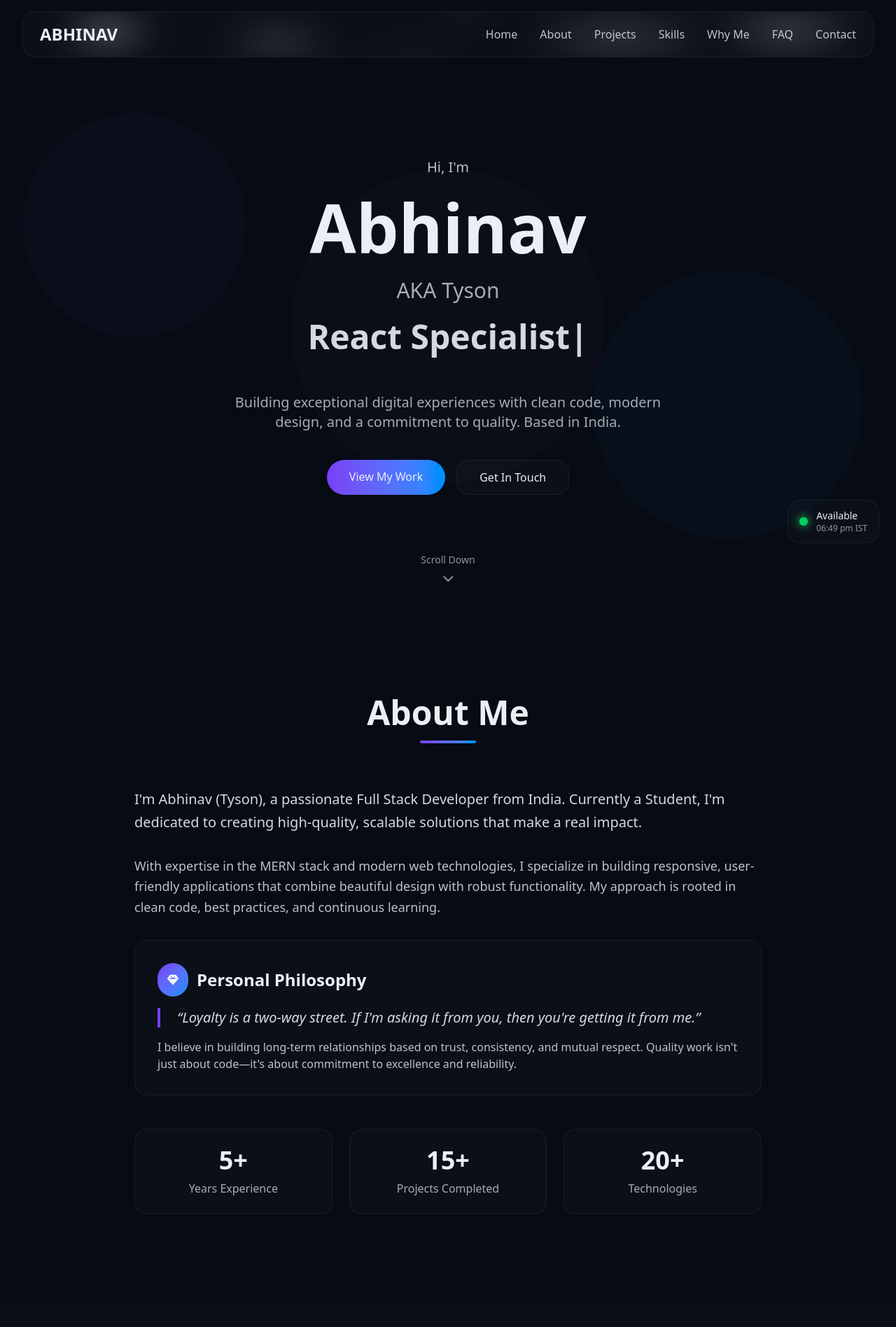
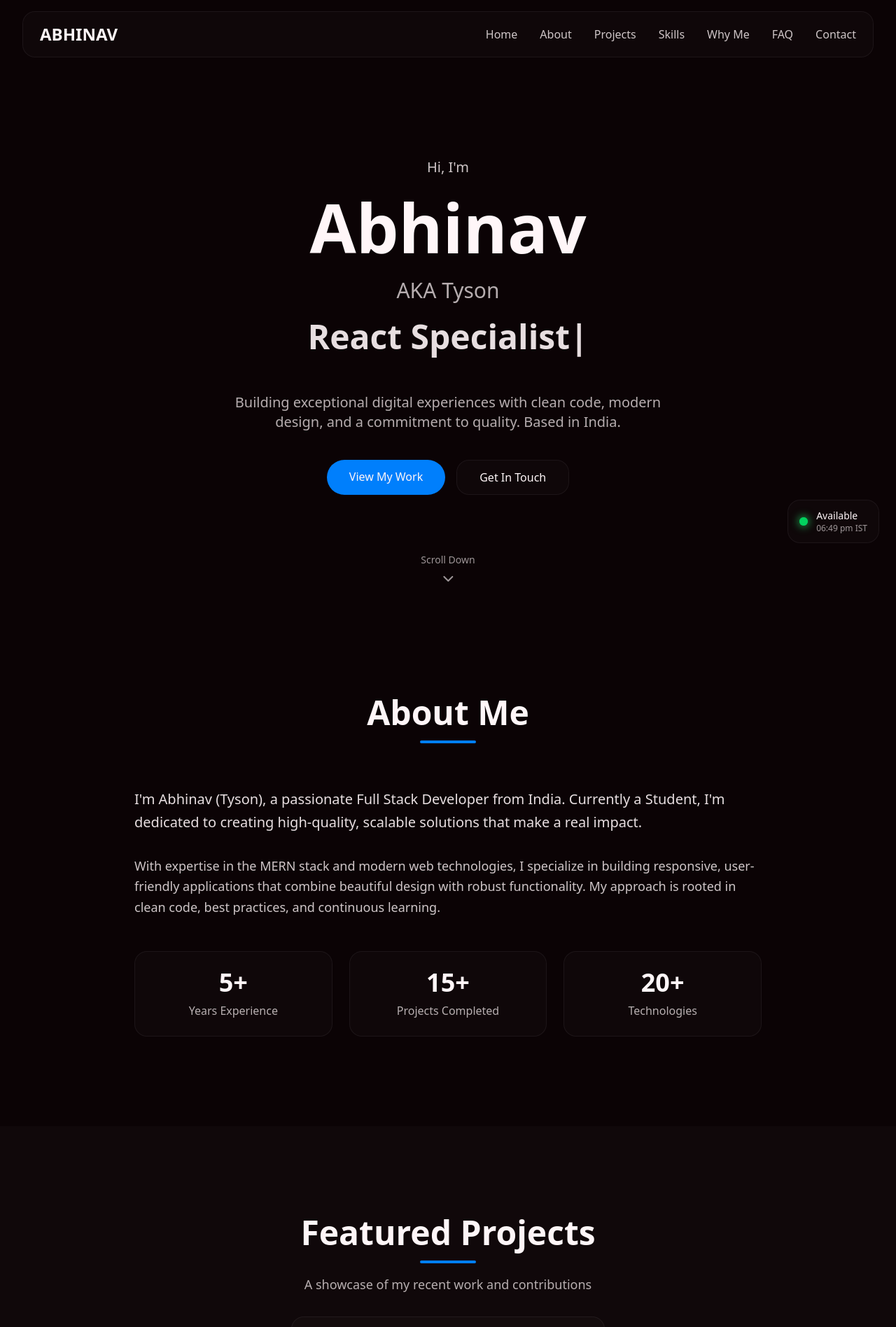
Before and after one commit to abhiiinavpc369/abhinav, a Next.js app: page / in a window 1280 px wide. Shown: the top 1896 px of the page at 70% size. Built offline with nearby package versions, Linux system fonts and the light colour scheme.

Commit message:
feat: implement minimalist theme refinements, blue primary color, and social icon updates

```diff
--- a/app/faq/page.tsx
+++ b/app/faq/page.tsx
@@ -34,10 +34,10 @@ export default function FAQPage() {
                             transition={{ duration: 0.6 }}
                             className="text-center mb-16"
                         >
-                            <h1 className="text-4xl md:text-6xl font-heading font-bold gradient-text mb-4">
+                            <h1 className="text-4xl md:text-6xl font-heading font-bold mb-4">
                                 Frequently Asked Questions
                             </h1>
-                            <div className="w-20 h-1 bg-gradient-to-r from-primary to-secondary mx-auto rounded-full mb-4" />
+                            <div className="w-20 h-1 bg-primary mx-auto rounded-full mb-4" />
                             <p className="text-foreground/70 text-lg max-w-2xl mx-auto">
                                 Got questions? I&apos;ve got answers. Here are some common questions about my work, process, and availability.
                             </p>
@@ -98,7 +98,7 @@ export default function FAQPage() {
                                 </p>
                                 <Link
                                     href="/#contact"
-                                    className="inline-block px-8 py-3 bg-gradient-to-r from-primary to-secondary rounded-full font-medium hover:shadow-lg hover:shadow-primary/50 transition-all hover:scale-105"
+                                    className="inline-block px-8 py-3 bg-primary rounded-full font-medium transition-all hover:scale-105"
                                 >
                                     Get In Touch
                                 </Link>
--- a/app/globals.css
+++ b/app/globals.css
@@ -1,20 +1,26 @@
 @import "tailwindcss";
 
 @theme {
-  --color-background: oklch(0.15 0.02 264);
-  --color-foreground: oklch(0.95 0.01 264);
+  --color-background: oklch(0.12 0.02 0);
+  /* Near Black */
+  --color-foreground: oklch(0.98 0.01 0);
+  /* Off-White */
 
-  --color-primary: oklch(0.55 0.25 290);
-  --color-primary-foreground: oklch(0.95 0.01 264);
+  --color-primary: oklch(0.6 0.22 250);
+  /* Vibrant Azure/Electric Blue */
+  --color-primary-foreground: oklch(0.98 0.01 0);
 
-  --color-secondary: oklch(0.65 0.20 250);
-  --color-secondary-foreground: oklch(0.15 0.02 264);
+  --color-secondary: oklch(0.55 0.2 25);
+  /* Bold Red */
+  --color-secondary-foreground: oklch(0.98 0.01 0);
 
-  --color-accent: oklch(0.75 0.25 310);
-  --color-accent-foreground: oklch(0.15 0.02 264);
+  --color-accent: oklch(0.8 0.05 0);
+  /* Light Grey */
+  --color-accent-foreground: oklch(0.12 0.02 0);
 
-  --color-muted: oklch(0.25 0.02 264);
-  --color-muted-foreground: oklch(0.65 0.01 264);
+  --color-muted: oklch(0.25 0.02 0);
+  /* Dark Grey */
+  --color-muted-foreground: oklch(0.7 0.02 0);
 
   --font-sans: var(--font-inter), ui-sans-serif, system-ui, sans-serif;
   --font-heading: var(--font-space-grotesk), ui-sans-serif, system-ui, sans-serif;
@@ -40,10 +46,7 @@ body {
   -webkit-backdrop-filter: saturate(140%) blur(20px);
   border: 1px solid oklch(0.95 0.01 264 / 0.12);
   border-radius: 1.125rem;
-  box-shadow:
-    0 1px 0 0 oklch(0.95 0.01 264 / 0.15) inset,
-    0 30px 60px -12px oklch(0.55 0.25 290 / 0.18),
-    0 18px 36px -18px oklch(0.75 0.25 310 / 0.12);
+  box-shadow: none;
   transition: transform 250ms cubic-bezier(0.2, 0.8, 0.2, 1),
     box-shadow 250ms cubic-bezier(0.2, 0.8, 0.2, 1),
     background-color 250ms ease;
@@ -63,34 +66,15 @@ body {
 .glass-card-hover:hover {
   background: oklch(0.98 0.01 264 / 0.08);
   border-color: oklch(0.95 0.01 264 / 0.24);
-  box-shadow:
-    0 2px 0 0 oklch(0.95 0.01 264 / 0.18) inset,
-    0 40px 60px -12px oklch(0.55 0.25 290 / 0.25),
-    0 25px 40px -18px oklch(0.75 0.25 310 / 0.16);
   transform: translateY(-3px);
 }
 
-/* Gradient text */
+/* Solid text color instead of gradient */
 .gradient-text {
-  background: linear-gradient(135deg, var(--color-primary), var(--color-accent), var(--color-secondary));
-  background-clip: text;
-  -webkit-background-clip: text;
-  color: transparent;
-  background-size: 200% 200%;
-  animation: gradient-shift 8s ease infinite;
+  color: var(--color-foreground);
 }
 
-@keyframes gradient-shift {
 
-  0%,
-  100% {
-    background-position: 0% 50%;
-  }
-
-  50% {
-    background-position: 100% 50%;
-  }
-}
 
 /* Section padding */
 .section-padding {
@@ -223,81 +207,73 @@ button {
   position: absolute;
   inset: 0;
   background-image:
-    linear-gradient(to right, oklch(0.95 0.01 264 / 0.06) 1px, transparent 1px),
-    linear-gradient(to bottom, oklch(0.95 0.01 264 / 0.06) 1px, transparent 1px);
+    linear-gradient(to right, oklch(0.95 0.01 165 / 0.03) 1px, transparent 1px),
+    linear-gradient(to bottom, oklch(0.95 0.01 165 / 0.03) 1px, transparent 1px);
   background-size: 40px 40px;
-  mask-image: radial-gradient(ellipse at 50% 20%, black 0%, transparent 70%);
 }
 
 .app-bg .layer-radials {
   position: absolute;
-  inset: -20%;
-  background:
-    radial-gradient(600px circle at 20% 10%, oklch(0.55 0.25 290 / 0.25), transparent 60%),
-    radial-gradient(500px circle at 80% 20%, oklch(0.75 0.25 310 / 0.20), transparent 55%),
-    radial-gradient(700px circle at 50% 80%, oklch(0.65 0.20 250 / 0.18), transparent 60%);
-  filter: blur(30px) saturate(130%);
+  inset: 0;
+  background: var(--color-background);
 }
 
 .app-bg .layer-vignette {
   position: absolute;
   inset: 0;
-  background: radial-gradient(1200px circle at 50% 120%, transparent 40%, oklch(0.15 0.02 264) 85%);
-  mix-blend-mode: multiply;
+  display: none;
 }
 
 /* Slow float animation utility */
 @keyframes float-slow {
-  0%, 100% { transform: translateY(0px); }
-  50% { transform: translateY(-10px); }
+
+  0%,
+  100% {
+    transform: translateY(0px);
+  }
+
+  50% {
+    transform: translateY(-10px);
+  }
 }
+
 .animate-float-slow {
   animation: float-slow 6s ease-in-out infinite;
 }
 
 /* Liquid glass utilities */
 .liquid-glass {
-  position: absolute;
-  inset: -1px;
-  pointer-events: none;
-  background:
-    radial-gradient(120px 80px at 10% 40%, oklch(0.98 0.01 264 / 0.35), transparent 60%),
-    radial-gradient(180px 120px at 90% 30%, oklch(0.98 0.01 264 / 0.25), transparent 60%),
-    radial-gradient(140px 100px at 30% 90%, oklch(0.98 0.01 264 / 0.2), transparent 60%),
-    radial-gradient(220px 160px at 70% 80%, oklch(0.98 0.01 264 / 0.2), transparent 60%);
-  filter: blur(18px) saturate(140%);
-  mix-blend-mode: overlay;
-  opacity: 0.7;
-  animation: liquid-move 12s ease-in-out infinite;
+  display: none;
 }
 
 @keyframes liquid-move {
-  0%, 100% { transform: translate3d(0, 0, 0) rotate(0deg); }
-  40% { transform: translate3d(8px, -6px, 0) rotate(8deg); }
-  60% { transform: translate3d(-10px, 6px, 0) rotate(-6deg); }
+
+  0%,
+  100% {
+    transform: translate3d(0, 0, 0) rotate(0deg);
+  }
+
+  40% {
+    transform: translate3d(8px, -6px, 0) rotate(8deg);
+  }
+
+  60% {
+    transform: translate3d(-10px, 6px, 0) rotate(-6deg);
+  }
 }
 
 .liquid-shine {
-  position: absolute;
-  inset: -40%;
-  pointer-events: none;
-  background: conic-gradient(from 0deg at 50% 50%,
-    transparent 0deg,
-    oklch(1 0 0 / 0.08) 30deg,
-    transparent 60deg,
-    transparent 200deg,
-    oklch(1 0 0 / 0.06) 230deg,
-    transparent 260deg
-  );
-  filter: blur(20px);
-  mix-blend-mode: soft-light;
-  opacity: 0.6;
-  animation: shine-sweep 14s linear infinite;
+  display: none;
 }
 
 @keyframes shine-sweep {
-  0% { transform: rotate(0deg); }
-  100% { transform: rotate(360deg); }
+  0% {
+    transform: rotate(0deg);
+  }
+
+  100% {
+    transform: rotate(360deg);
+  }
 }
 
 /* First-paint performance mode: disable heavy effects to improve LCP */
--- a/app/layout.tsx
+++ b/app/layout.tsx
@@ -20,7 +20,7 @@ const spaceGrotesk = Space_Grotesk({
 
 export const metadata: Metadata = {
   title: `${personalInfo.name} - ${personalInfo.title} | Portfolio`,
-  description: `Professional portfolio of ${personalInfo.name}, a ${personalInfo.title} from ${personalInfo.location}. Building quality solutions with trust and long-term collaboration. ${personalInfo.philosophy}`,
+  description: `Professional portfolio of ${personalInfo.name}, a ${personalInfo.title} from ${personalInfo.location}. Building quality solutions through dedicated web development.`,
   keywords: [
     "full stack developer",
     "web developer",
@@ -77,7 +77,6 @@ export default function RootLayout({
     <html lang="en" className="dark no-effects">
       <head>
         <link rel="icon" href="/favicon.ico" />
-        <meta name="theme-color" content="#A855F7" />
       </head>
       <body
         className={`${inter.variable} ${spaceGrotesk.variable} font-sans antialiased relative`}
@@ -93,7 +92,8 @@ export default function RootLayout({
         <AvailabilityBadge />
 
         {/* Remove first-paint no-effects once mounted to improve LCP without losing visuals */}
-        <script dangerouslySetInnerHTML={{ __html: `
+        <script dangerouslySetInnerHTML={{
+          __html: `
           (function(){
             var onReady = function(){
               document.documentElement.classList.remove('no-effects');
--- a/components/layout/Navbar.tsx
+++ b/components/layout/Navbar.tsx
@@ -32,7 +32,7 @@ export default function Navbar() {
                             {/* Logo */}
                             <Link
                                 href="/"
-                            className="text-2xl font-heading font-bold gradient-text hover:scale-105 transition-transform"
+                                className="text-2xl font-heading font-bold hover:scale-105 transition-transform"
                             >
                                 {personalInfo.initials}
                             </Link>
@@ -46,7 +46,7 @@ export default function Navbar() {
                                             className="text-foreground/80 hover:text-foreground transition-colors relative group"
                                         >
                                             {link.label}
-                                        <span className="absolute -bottom-1 left-0 w-0 h-0.5 bg-gradient-to-r from-primary to-secondary transition-all group-hover:w-full" />
+                                            <span className="absolute -bottom-1 left-0 w-0 h-0.5 bg-primary transition-all group-hover:w-full" />
                                         </Link>
                                     </li>
                                 ))}
@@ -56,9 +56,9 @@ export default function Navbar() {
                 </div>
             </nav>
 
-            {/* Mobile Bottom Navbar - Pill Shaped */}
-            <nav className="md:hidden fixed bottom-6 left-1/2 -translate-x-1/2 z-50 w-[90%] max-w-md">
-                <div className="glass-card px-6 py-4 rounded-full shadow-2xl">
+            {/* Mobile Bottom Navbar - Fixed to Bottom */}
+            <nav className="md:hidden fixed bottom-0 left-0 right-0 z-50 w-full">
+                <div className="bg-background/95 border-t border-white/10 px-6 py-4 rounded-t-3xl backdrop-blur-2xl">
                     <ul className="flex items-center justify-around">
                         {mobileNavLinks.map((link) => (
                             <li key={link.href}>
--- a/components/sections/About.tsx
+++ b/components/sections/About.tsx
@@ -16,10 +16,10 @@ export default function About() {
                     transition={{ duration: 0.6 }}
                     className="text-center mb-16"
                 >
-                    <h2 className="text-4xl md:text-5xl font-heading font-bold gradient-text mb-4">
+                    <h2 className="text-4xl md:text-5xl font-heading font-bold mb-4">
                         About Me
                     </h2>
-                    <div className="w-20 h-1 bg-gradient-to-r from-primary to-secondary mx-auto rounded-full" />
+                    <div className="w-20 h-1 bg-primary mx-auto rounded-full" />
                 </motion.div>
 
                 <div className="max-w-4xl mx-auto space-y-8">
@@ -43,29 +43,7 @@ export default function About() {
                         With expertise in the MERN stack and modern web technologies, I specialize in building responsive, user-friendly applications that combine beautiful design with robust functionality. My approach is rooted in clean code, best practices, and continuous learning.
                     </motion.p>
 
-                    {/* Philosophy Card */}
-                    <motion.div
-                        initial={{ opacity: 0, y: 20 }}
-                        whileInView={{ opacity: 1, y: 0 }}
-                        viewport={{ once: true }}
-                        transition={{ duration: 0.6, delay: 0.3 }}
-                        className="glass-card p-8 space-y-4"
-                    >
-                        <div className="flex items-center gap-3">
-                            <div className="p-3 bg-gradient-to-br from-primary to-secondary rounded-full text-white">
-                                <FontAwesomeIcon icon={faGem} className="w-6 h-6" />
-                            </div>
-                            <h3 className="text-2xl font-heading font-semibold">Personal Philosophy</h3>
-                        </div>
 
-                        <blockquote className="text-xl italic text-foreground/90 border-l-4 border-primary pl-6">
-                            &ldquo;{personalInfo.philosophy}&rdquo;
-                        </blockquote>
-
-                        <p className="text-foreground/80">
-                            I believe in building long-term relationships based on trust, consistency, and mutual respect. Quality work isn&apos;t just about code—it&apos;s about commitment to excellence and reliability.
-                        </p>
-                    </motion.div>
 
                     {/* Stats */}
                     <motion.div
@@ -80,7 +58,7 @@ export default function About() {
                                 key={index}
                                 className="glass-card p-6 text-center hover:scale-105 transition-transform"
                             >
-                                <div className="text-4xl font-bold gradient-text mb-2">
+                                <div className="text-4xl font-bold mb-2">
                                     {stat.value}
                                 </div>
                                 <div className="text-foreground/70">{stat.label}</div>
--- a/components/sections/Hero.tsx
+++ b/components/sections/Hero.tsx
@@ -38,12 +38,7 @@ export default function Hero() {
 
     return (
         <section id="home" className="relative min-h-screen flex items-center justify-center overflow-hidden">
-            {/* Local decorative blobs */}
-            <div className="absolute inset-0 -z-10">
-                <div className="absolute top-24 left-8 w-80 h-80 bg-primary/25 rounded-full blur-3xl animate-float-slow" />
-                <div className="absolute bottom-24 right-12 w-96 h-96 bg-secondary/25 rounded-full blur-3xl animate-float-slow" style={{ animationDelay: "1.2s" }} />
-                <div className="absolute top-1/2 left-1/2 -translate-x-1/2 -translate-y-1/2 w-[28rem] h-[28rem] bg-accent/15 rounded-full blur-3xl animate-float-slow" style={{ animationDelay: "2.4s" }} />
-            </div>
+
 
             <div className="container-custom">
                 <div className="flex flex-col items-center text-center gap-6">
@@ -97,7 +92,7 @@ export default function Hero() {
                     >
                         <a
                             href="/#projects"
-                            className="px-8 py-3 rounded-full font-medium bg-gradient-to-r from-primary to-secondary hover:shadow-[0_10px_30px_-10px] hover:shadow-primary/50 transition-all hover:scale-[1.03]"
+                            className="px-8 py-3 rounded-full font-medium bg-primary transition-all hover:scale-[1.03]"
                         >
                             View My Work
                         </a>
--- a/components/sections/Projects.tsx
+++ b/components/sections/Projects.tsx
@@ -17,10 +17,10 @@ export default function Projects() {
     );
 
     const gradients = [
-        "from-purple-400 to-pink-400",
-        "from-blue-400 to-cyan-400",
-        "from-green-400 to-emerald-400",
-        "from-orange-400 to-red-400",
+        "bg-primary",
+        "bg-secondary",
+        "bg-muted",
+        "bg-primary/80",
     ];
 
     return (
@@ -36,7 +36,7 @@ export default function Projects() {
                     <h2 className="text-4xl md:text-5xl font-heading font-bold gradient-text mb-4">
                         Featured Projects
                     </h2>
-                    <div className="w-20 h-1 bg-gradient-to-r from-primary to-secondary mx-auto rounded-full mb-4" />
+                    <div className="w-20 h-1 bg-primary mx-auto rounded-full mb-4" />
                     <p className="text-foreground/70 text-lg mb-8">
                         A showcase of my recent work and contributions
                     </p>
@@ -67,11 +67,12 @@ export default function Projects() {
                             whileInView={{ opacity: 1, y: 0 }}
                             viewport={{ once: true }}
                             transition={{ duration: 0.6, delay: index * 0.1 }}
-                            className="group cursor-pointer relative overflow-hidden bg-white/5 rounded-2xl border border-white/10 transition-all duration-500 hover:shadow-[0_40px_80px_-20px] hover:shadow-primary/20 hover:-translate-y-1"
+                            className="group cursor-pointer relative overflow-hidden bg-white/5 rounded-2xl border border-white/10 transition-all duration-500 hover:-translate-y-1"
                         >
                             {/* Image Container */}
                             <div className="aspect-[16/10] overflow-hidden bg-muted/20">
-                                <div className={`w-full h-full bg-gradient-to-br ${gradients[index % gradients.length]} group-hover:scale-105 transition-transform duration-700 flex items-center justify-center p-12` }>
+                                {/* Updated background class to a solid color */}
+                                <div className="w-full h-full bg-primary/20 group-hover:scale-105 transition-transform duration-700 flex items-center justify-center p-12">
                                     <div className="relative w-full h-full border border-white/10 rounded-lg backdrop-blur-sm bg-white/10 flex items-center justify-center">
                                         <div className="text-white/20 text-6xl">💻</div>
                                     </div>
@@ -106,7 +107,7 @@ export default function Projects() {
                                         href={project.link}
                                         target="_blank"
                                         rel="noopener noreferrer"
-                                        className="flex-1 flex items-center justify-center gap-2 px-4 py-3 bg-gradient-to-r from-primary to-secondary rounded-full font-medium hover:shadow-lg hover:shadow-primary/50 transition-all hover:scale-105"
+                                        className="flex-1 flex items-center justify-center gap-2 px-4 py-3 bg-primary rounded-full font-medium transition-all hover:scale-105"
                                     >
                                         <FontAwesomeIcon icon={faGlobe} className="w-4 h-4" />
                                         <span>Demo</span>
--- a/lib/data.ts
+++ b/lib/data.ts
@@ -9,7 +9,6 @@ export const personalInfo = {
     email: "management.abhiiinav@gmail.com",
     location: "India",
     status: "Student",
-    philosophy: "Loyalty is a two-way street. If I'm asking it from you, then you're getting it from me.",
 };
 
 export const typingTexts = [
```
Also changed, not shown: app/why-me/page.tsx (+5 -29 lines), components/layout/Footer.tsx (+12 -3 lines), components/sections/Contact.tsx (+17 -4 lines), components/sections/Skills.tsx (+4 -4 lines). Lines whose indentation alone changed are shown as unchanged.
